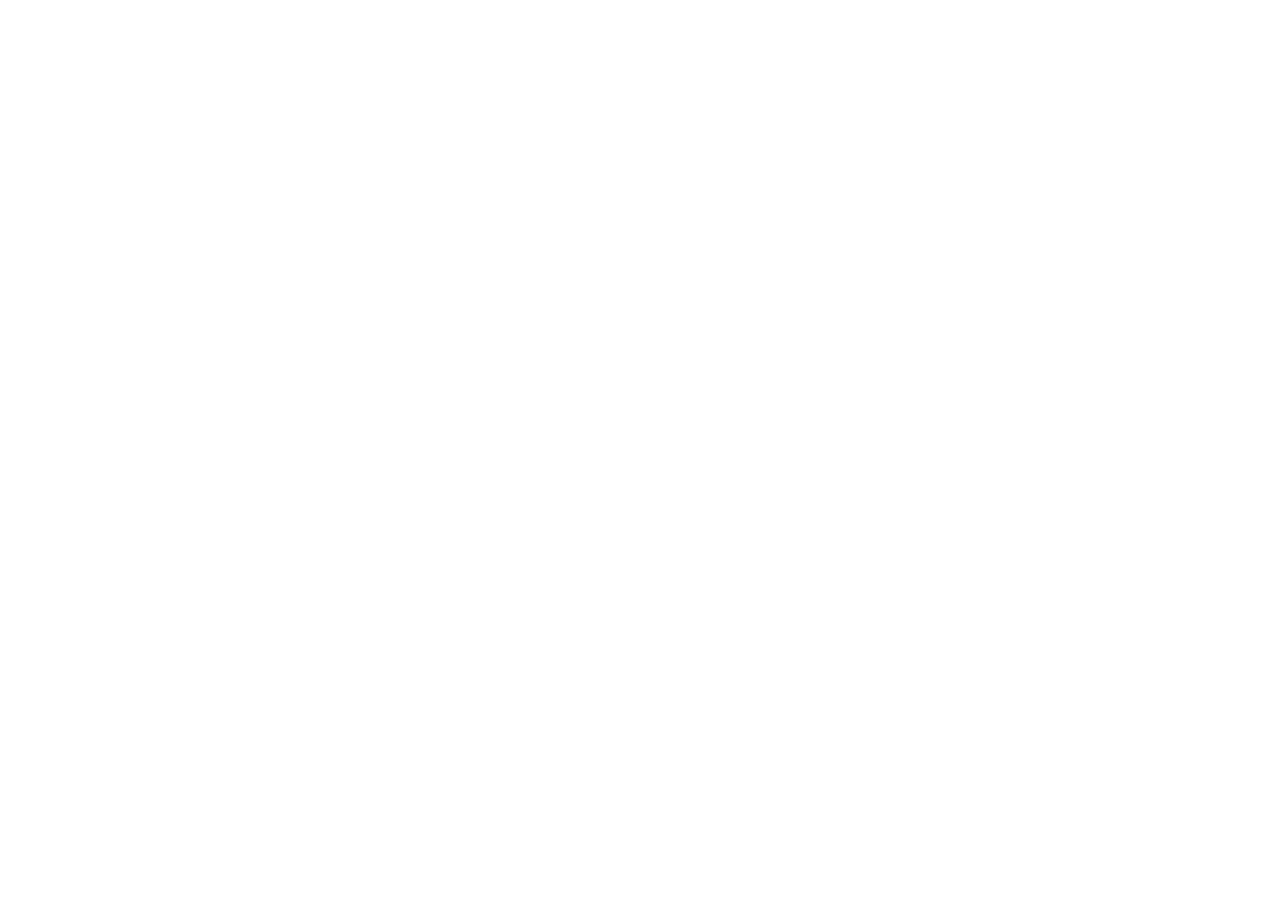
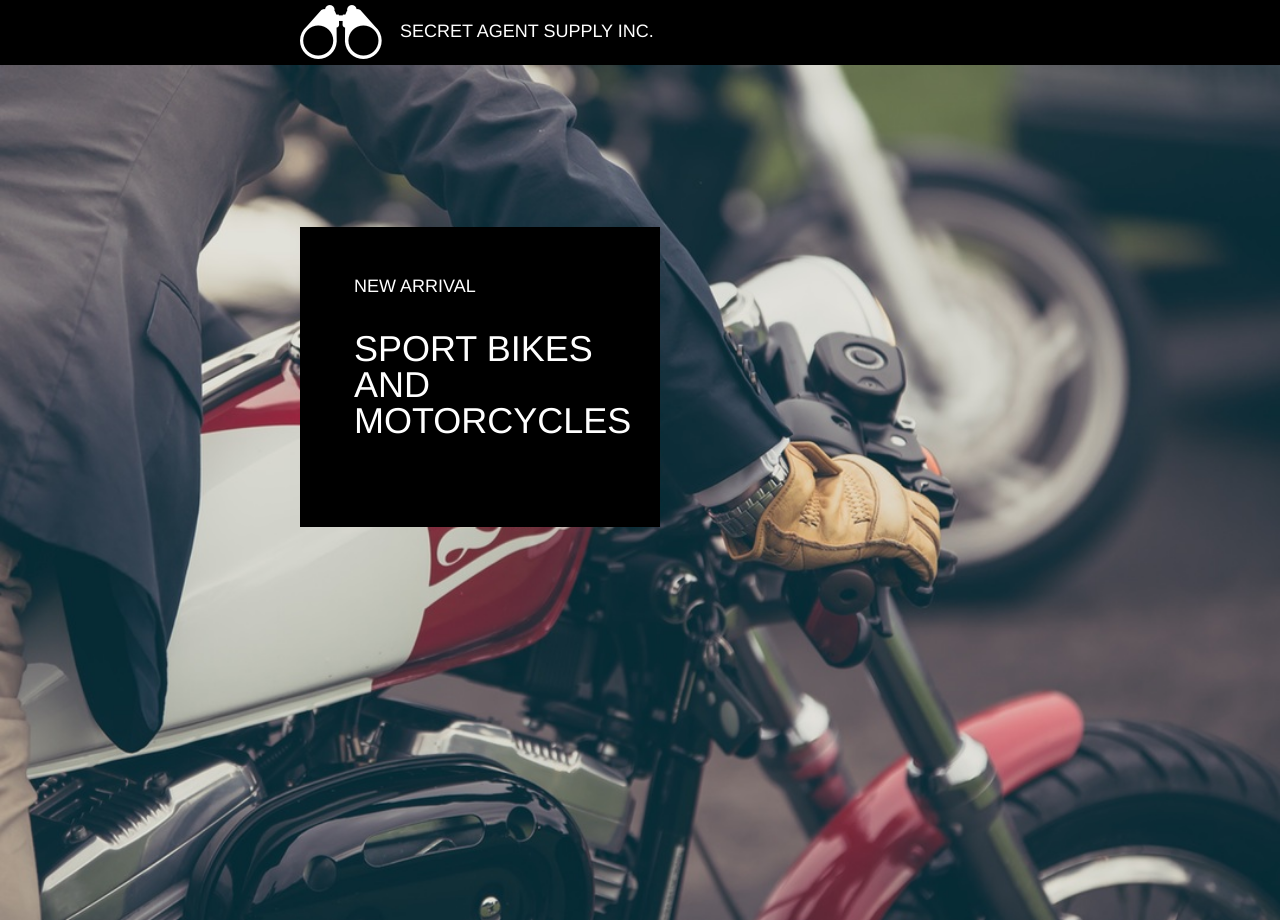
Before and after one commit to kryx7/secretagentsupply, a plain HTML site: page index.html in a window 1280 px wide. Before the commit the page ends 800 px from the top, so only its background shows below. Drawn offline with Linux system fonts and the light colour scheme; files whose address does not match are found by name.

Commit message:
banner and top

```diff
--- a/index.html
+++ b/index.html
@@ -7,6 +7,23 @@
     <title>Secret Agent Supply Inc.</title>
   </head>
   <body>
+    <header>
+      <div class="logo-top">
+        <div class="img-logo">
+        <img src="C:\Users\cristina.babonea\PROJECTS\SecretAgentSupply\resources\logo.png">
+      </div><!--closing  div "img-logo"-->
+      <div class="title">
+        <span>SECRET AGENT SUPPLY INC.</span>
+      </div> <!--closing  div "title"-->
+    </div><!--closing  div "logo-top"-->
+    </header>
+
+  <div class="banner">
+    <div class="new">
+      <h4>NEW ARRIVAL</h4>
+      <h1>SPORT BIKES AND MOTORCYCLES</h1>
+    </div><!--closing  div "new"-->
+  </div><!--closing  div "banner"-->
 
   </body>
 </html>
--- a/resources/style.css
+++ b/resources/style.css
@@ -0,0 +1,54 @@
+html{
+  font-size: 18px;
+  font-family: helvetica;
+}
+
+.header{
+  background-color: black;
+  width: 100%;
+}
+.logo-top{
+  background-color: black;
+  height: 65px;
+  display: flex;
+  padding-left: 300px;
+}
+.title{
+  color: white;
+  padding-left: 1rem;
+  padding-top: 22px;
+
+}
+.img-logo{
+  padding-top: 5px;
+  height: 54px;
+  width: 82px;
+  }
+
+.banner{
+  background-image: url("C:/Users/cristina.babonea/PROJECTS/SecretAgentSupply/resources/moto.jpeg");
+  height: 50rem;
+  background-repeat: no-repeat;
+background-size: 100%;
+}
+.new{
+  background-color: black;
+  position: relative;
+  height: 300px;
+  width: 20em;
+  top: 9em;
+  margin-left: 300px;
+
+}
+h1{
+  color: white;
+  font-size: 2rem;
+  padding-top: 2rem;
+  padding-left: 3rem;
+}
+h4{
+  color: white;
+  padding-top: 50px;
+  padding-left: 3rem;
+
+}
```
Also changed, not shown: resources/glasses.png (added), resources/logo.png (added), resources/moto.jpeg (added), resources/pen.png (added), resources/watch.png (added).
